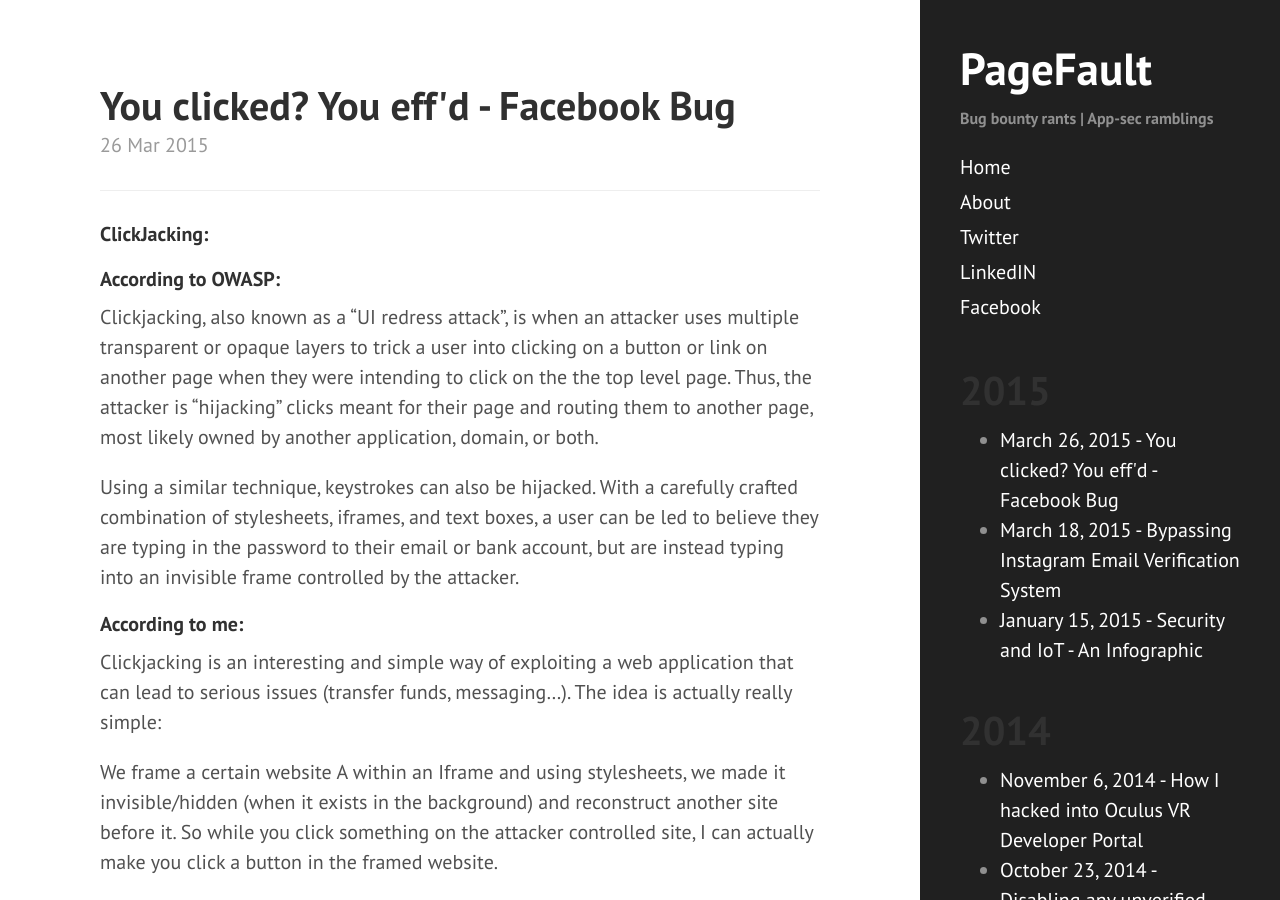
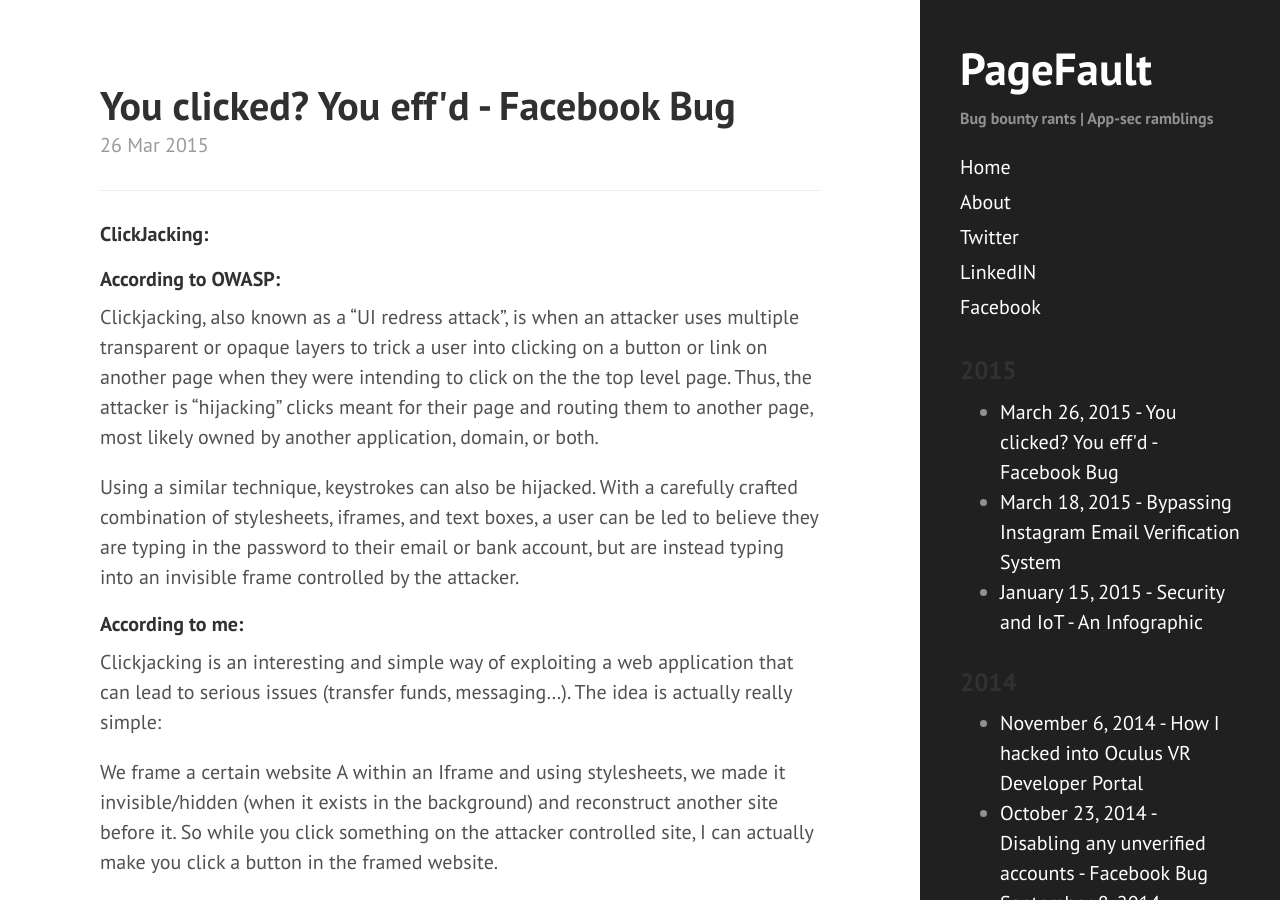
Before and after one commit to sahadnk72/sahadnk72.github.io, a Jekyll site: the page built from index.html, in a window 1280 px wide and 900 px high. Built offline with Jekyll 4.4.1, drawn with Linux system fonts in a browser that asks for light colours; Markdown is read by kramdown in place of the engine named in the settings; the list of posts is cut into pages by our own code.

Commit message:
Update sidebar.html

```diff
--- a/_includes/sidebar.html
+++ b/_includes/sidebar.html
@@ -37,7 +37,7 @@
        {% assign currentDate = post.date | date: "%Y" %}
        {% if currentDate != myDate %}
            {% unless forloop.first %}</ul>{% endunless %}
-           <h1>{{ currentDate }}</h1>
+           <h3>{{ currentDate }}</h3>
            <ul>
            {% assign myDate = currentDate %}
        {% endif %}
```
